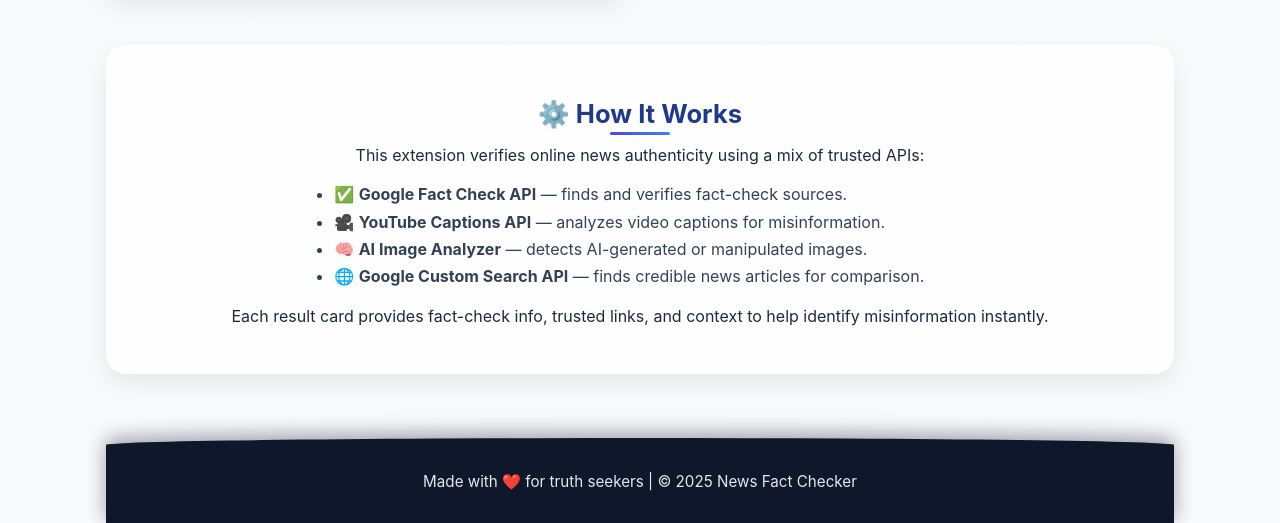
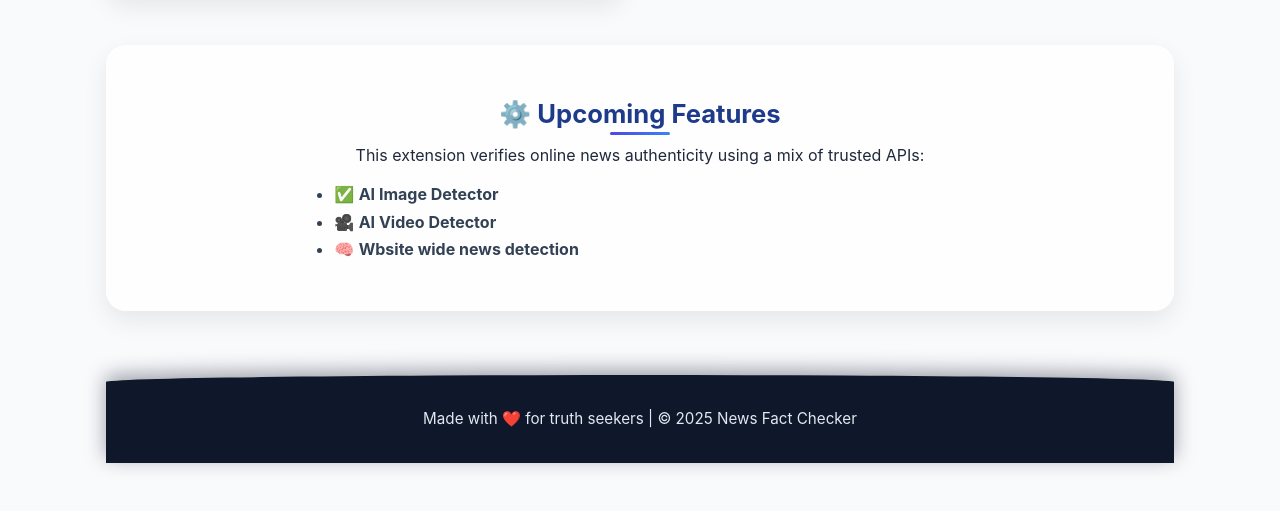
Before and after one commit to Hollenite/vercel_showcase, a plain HTML site: page index.html in a window 1280 px wide. Shown: the part 745-1268 px from the top of the page. Drawn offline with Linux system fonts and the light colour scheme.

Commit message:
Change section title and update feature list

```diff
--- a/index.html
+++ b/index.html
@@ -252,15 +252,14 @@
 
     <!-- How It Works Section -->
     <section class="how-it-works">
-      <h2>⚙️ How It Works</h2>
+      <h2>⚙️ Upcoming Features</h2>
       <p>This extension verifies online news authenticity using a mix of trusted APIs:</p>
       <ul>
-        <li>✅ <strong>Google Fact Check API</strong> — finds and verifies fact-check sources.</li>
-        <li>🎥 <strong>YouTube Captions API</strong> — analyzes video captions for misinformation.</li>
-        <li>🧠 <strong>AI Image Analyzer</strong> — detects AI-generated or manipulated images.</li>
-        <li>🌐 <strong>Google Custom Search API</strong> — finds credible news articles for comparison.</li>
+        <li>✅ <strong>AI Image Detector</strong> </li>
+        <li>🎥 <strong>AI Video Detector</strong> </li>
+        <li>🧠 <strong>Wbsite wide news detection</strong> </li>
       </ul>
-      <p>Each result card provides fact-check info, trusted links, and context to help identify misinformation instantly.</p>
+
     </section>
 
     <footer>
```
